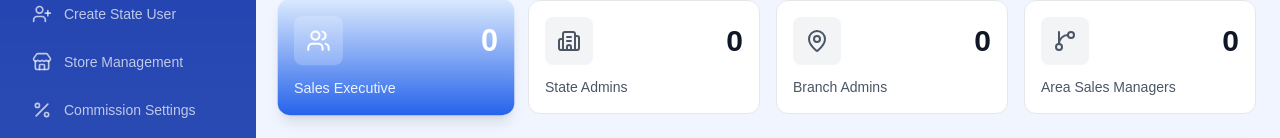
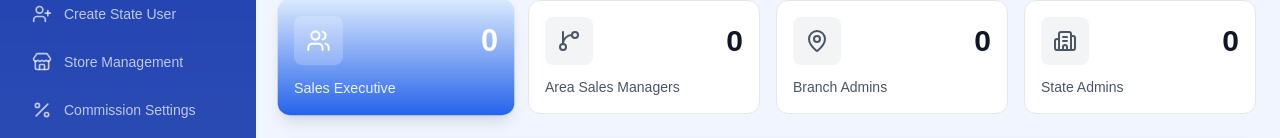
Before and after one commit to 3syncai/affiliate-portal, a Next.js app: page /admin/total-agent in a window 1280 px wide. Shown: the part 181-319 px from the top of the page. Built offline with nearby package versions, Linux system fonts and the light colour scheme; no server answers; the database is empty; sample sign-in values are in the browser's storage.

Commit message:
ui changes in national head

```diff
--- a/app/admin/total-agent/page.tsx
+++ b/app/admin/total-agent/page.tsx
@@ -27,9 +27,9 @@ type TabType = "affiliates" | "state_admins" | "area_managers" | "branch_admins"
 
 const tabs: { id: TabType; label: string; icon: any; color: string }[] = [
   { id: "affiliates", label: "Sales Executive", icon: Users, color: "from-blue-500 to-blue-600" },
+  { id: "branch_admins", label: "Area Sales Managers", icon: GitBranch, color: "from-orange-500 to-orange-600" },
+  { id: "area_managers", label: "Branch Admins", icon: MapPin, color: "from-emerald-500 to-emerald-600" },
   { id: "state_admins", label: "State Admins", icon: Building2, color: "from-purple-500 to-purple-600" },
-  { id: "area_managers", label: "Branch Admins", icon: MapPin, color: "from-emerald-500 to-emerald-600" },
-  { id: "branch_admins", label: "Area Sales Managers", icon: GitBranch, color: "from-orange-500 to-orange-600" },
 ]
 
 export default function AllUsersPage() {
```
